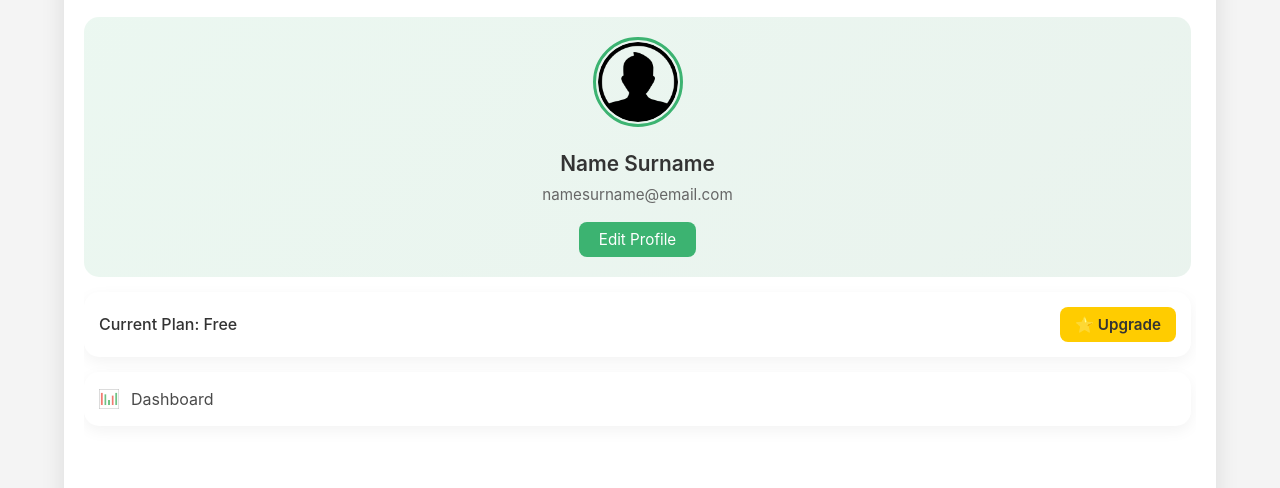
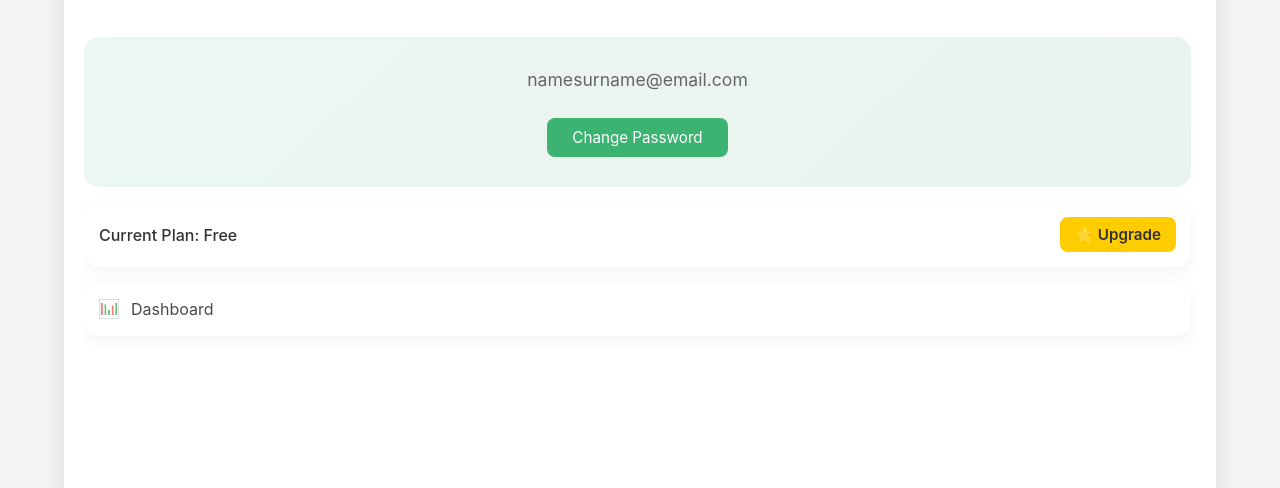
Before and after one commit to checkmate-ext/checkmate-ext.github.io, a browser extension: page checkmate-ext-frontend/extension-ui/ProfilePage.html in a window 1280 px wide. Shown: the part 152-640 px from the top of the page. Drawn offline with nearby package versions, Linux system fonts and the light colour scheme.

Commit message:
changed profilepage

```diff
--- a/checkmate-ext-frontend/extension-ui/ProfilePage.html
+++ b/checkmate-ext-frontend/extension-ui/ProfilePage.html
@@ -68,7 +68,7 @@
             gap: 15px;
             overflow-y: auto;
             padding-right: 5px;
-            margin-bottom: 60px; /* Space for bottom icons */
+            margin-bottom: 60px;
         }
 
         /* Scrollbar styling */
@@ -88,44 +88,26 @@
         /* Profile Section */
         .profile-section {
             text-align: center;
-            padding: 20px;
+            padding: 30px;
             background: linear-gradient(135deg, rgba(60,179,113,0.1), rgba(46,139,87,0.1));
             border-radius: 15px;
             transition: transform 0.3s ease;
+            margin-top: 20px;
         }
 
         .profile-section:hover {
             transform: translateY(-2px);
         }
 
-        .profile-image {
-            width: 90px;
-            height: 90px;
-            border-radius: 50%;
-            margin-bottom: 15px;
-            border: 3px solid var(--primary-color);
-            padding: 2px;
-            transition: transform 0.3s ease;
-        }
-
-        .profile-image:hover {
-            transform: scale(1.1);
-        }
-
         .profile-info {
-            margin-bottom: 15px;
+            margin-bottom: 25px;
             color: var(--text-dark);
         }
 
-        .profile-name {
-            font-size: 1.3em;
-            font-weight: 600;
-            margin-bottom: 5px;
-        }
-
         .profile-email {
-            font-size: 0.95em;
+            font-size: 1.1em;
             color: #666;
+            margin-bottom: 20px;
         }
 
         .btn-edit {
@@ -133,7 +115,7 @@
             color: white;
             border: none;
             border-radius: var(--border-radius);
-            padding: 8px 20px;
+            padding: 10px 25px;
             font-size: 0.95em;
             cursor: pointer;
             transition: all 0.3s ease;
@@ -268,12 +250,10 @@
 
     <div class="content-wrapper">
         <div class="profile-section">
-                <img src="../images/user-profile-icon.png" alt="User Profile" class="profile-image">
             <div class="profile-info">
-                    <div class="profile-name">Name Surname</div>
                 <div class="profile-email">namesurname@email.com</div>
             </div>
-                <button class="btn-edit" id="editBtn">Edit Profile</button>
+            <button class="btn-edit" id="editBtn">Change Password</button>
         </div>
 
         <div class="plan-box">
```
Lines whose indentation alone changed are shown as unchanged.
